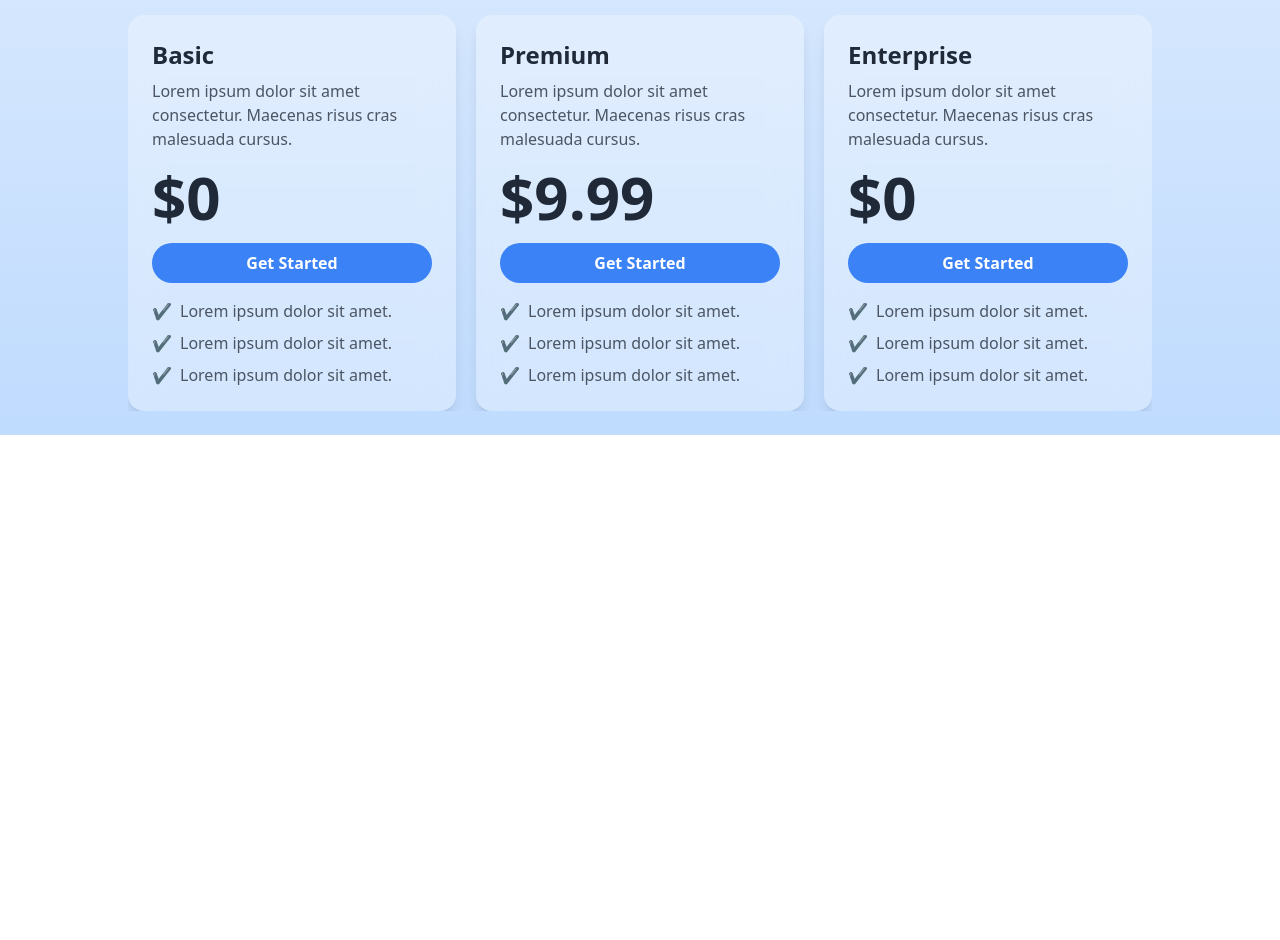
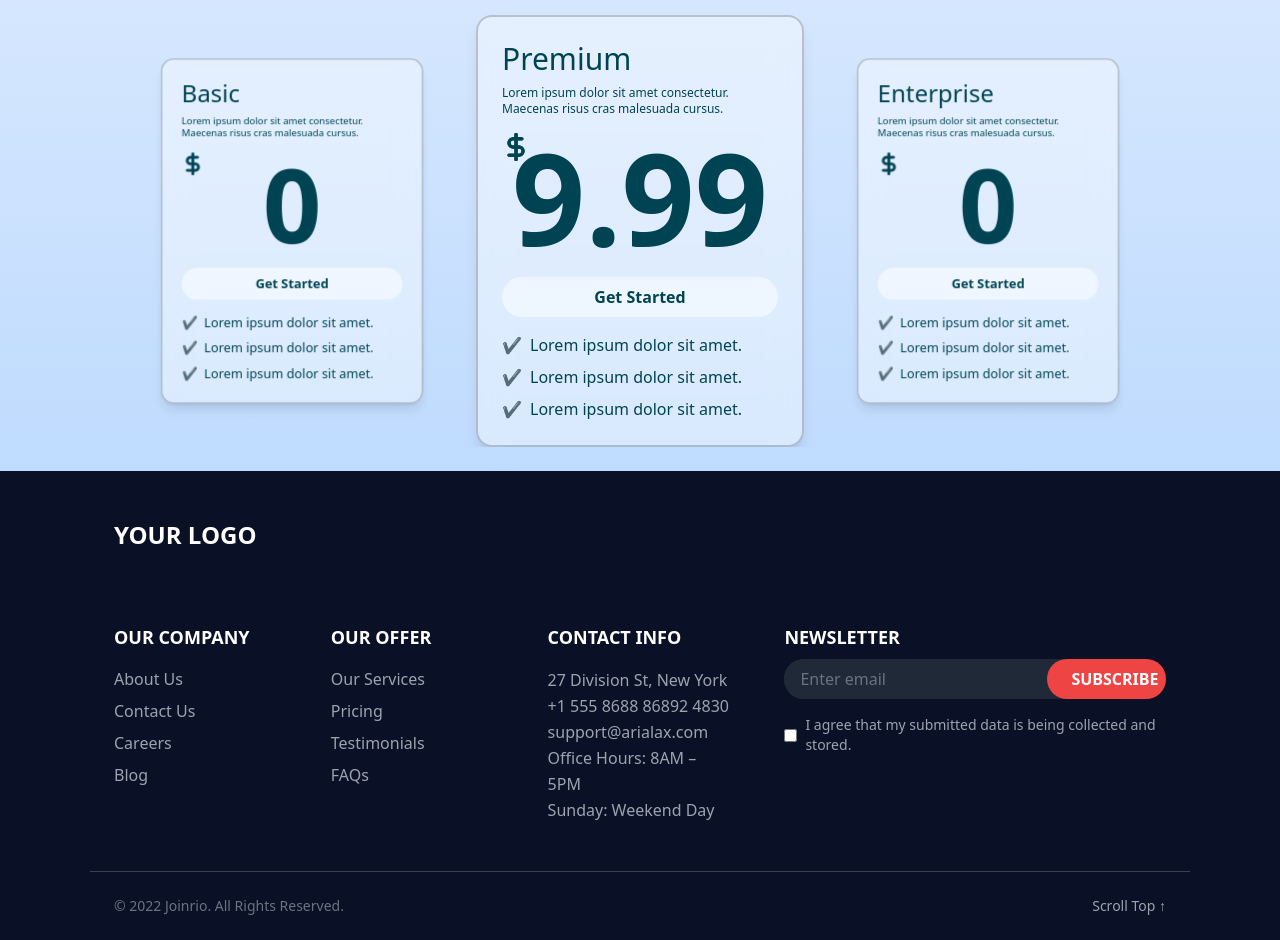
Before and after one commit to CoderAnshul/joinlio, a React (Vite) app: page / in a window 1280 px wide. Shown: the part 9080-10020 px from the top of the page. Before the commit the page ends 9515 px from the top, so only its background shows below. Built offline with nearby package versions, Linux system fonts and the light colour scheme.

Commit message:
new changes in plan and footer

```diff
--- a/package.json
+++ b/package.json
@@ -10,6 +10,9 @@
     "preview": "vite preview"
   },
   "dependencies": {
+    "@fortawesome/free-brands-svg-icons": "^6.7.2",
+    "@fortawesome/free-solid-svg-icons": "^6.7.2",
+    "@fortawesome/react-fontawesome": "^0.2.2",
     "framer-motion": "^11.17.0",
     "gsap": "^3.12.5",
     "lucide-react": "^0.471.0",
--- a/src/App.jsx
+++ b/src/App.jsx
@@ -2,6 +2,7 @@ import React from 'react';
 import { BrowserRouter, Route, Routes } from 'react-router-dom';
 import Navbar from './Components/Navbar';
 import Homepage from './Pages/Homepage';
+import Footer from './Components/Footer';
 
 const App = () => {
   return (
@@ -18,6 +19,7 @@ const App = () => {
             <Route path="/" element={<Homepage />} />
           </Routes>
         </div>
+        <Footer/>
       </BrowserRouter>
     </div>
   );
--- /dev/null
+++ b/src/Components/Footer.jsx
@@ -0,0 +1,160 @@
+import React from "react";
+import { Link } from "react-router-dom";
+
+const Footer = () => {
+  return (
+    <footer className="bg-[#0A1126] text-white pt-12 pb-6">
+      <div className="container max-w-[1100px] mx-auto px-6 grid grid-cols-2 md:grid-cols-3 lg:grid-cols-4 gap-8">
+        {/* Logo Section */}
+        <div>
+          <h1 className="text-2xl font-bold mb-6">YOUR LOGO</h1>
+          <div className="flex space-x-4">
+            <a href="#" className="text-gray-400 hover:text-white">
+              <i className="fab fa-facebook"></i>
+            </a>
+            <a href="#" className="text-gray-400 hover:text-white">
+              <i className="fab fa-twitter"></i>
+            </a>
+            <a href="#" className="text-gray-400 hover:text-white">
+              <i className="fab fa-youtube"></i>
+            </a>
+            <a href="#" className="text-gray-400 hover:text-white">
+              <i className="fab fa-instagram"></i>
+            </a>
+            <a href="#" className="text-gray-400 hover:text-white">
+              <i className="fab fa-envelope"></i>
+            </a>
+          </div>
+        </div>
+      </div>
+
+      <div className="container max-w-[1100px] mx-auto px-6 mt-12 grid grid-cols-1 md:grid-cols-2 lg:grid-cols-5 gap-8">
+        {/* OUR COMPANY Section */}
+        <div>
+          <h2 className="text-lg font-semibold mb-4">OUR COMPANY</h2>
+          <ul className="text-gray-400 space-y-2">
+            <li>
+              <Link
+                to="/about"
+                className="hover:text-white transition duration-300"
+              >
+                About Us
+              </Link>
+            </li>
+            <li>
+              <Link
+                to="/contact"
+                className="hover:text-white transition duration-300"
+              >
+                Contact Us
+              </Link>
+            </li>
+            <li>
+              <Link
+                to="/careers"
+                className="hover:text-white transition duration-300"
+              >
+                Careers
+              </Link>
+            </li>
+            <li>
+              <Link
+                to="/blog"
+                className="hover:text-white transition duration-300"
+              >
+                Blog
+              </Link>
+            </li>
+          </ul>
+        </div>
+
+        {/* OUR OFFER Section */}
+        <div>
+          <h2 className="text-lg font-semibold mb-4">OUR OFFER</h2>
+          <ul className="text-gray-400 space-y-2">
+            <li>
+              <Link
+                to="/services"
+                className="hover:text-white transition duration-300"
+              >
+                Our Services
+              </Link>
+            </li>
+            <li>
+              <Link
+                to="/pricing"
+                className="hover:text-white transition duration-300"
+              >
+                Pricing
+              </Link>
+            </li>
+            <li>
+              <Link
+                to="/testimonials"
+                className="hover:text-white transition duration-300"
+              >
+                Testimonials
+              </Link>
+            </li>
+            <li>
+              <Link
+                to="/faqs"
+                className="hover:text-white transition duration-300"
+              >
+                FAQs
+              </Link>
+            </li>
+          </ul>
+        </div>
+
+        {/* Contact Info Section */}
+        <div>
+          <h2 className="text-lg font-semibold mb-4">CONTACT INFO</h2>
+          <p className="text-gray-400 leading-relaxed">
+            27 Division St, New York<br />
+            +1 555 8688 86892 4830<br />
+            support@arialax.com<br />
+            Office Hours: 8AM – 5PM<br />
+            Sunday: Weekend Day
+          </p>
+        </div>
+
+        {/* Newsletter Section */}
+        <div className="lg:col-span-2 lg:pl-5">
+          <h2 className="text-lg font-semibold mb-2 ">NEWSLETTER</h2>
+          <form className="flex items-center space-x-2 ">
+            <div className="bg-gray-800 rounded-3xl text-gray-400 placeholder-gray-500 overflow-hidden focus:outline-none focus:ring-2 focus:ring-red-500 flex">
+                <input
+                type="email"
+                placeholder="Enter email"
+                className="bg-gray-800 text-gray-400 placeholder-gray-500 rounded px-4 py-2 focus:outline-none focus:ring-2 focus:ring-red-500"
+                />
+                <button
+                type="submit"
+                className="bg-red-500 hover:bg-red-600 text-white font-semibold px-6 py-2 rounded-3xl transition"
+                >
+                SUBSCRIBE
+                </button>
+            </div>
+          </form>
+          <div className="mt-4 text-gray-400 flex items-center space-x-2">
+            <input type="checkbox" id="consent" className="accent-red-500" />
+            <label htmlFor="consent" className="text-sm">
+              I agree that my submitted data is being collected and stored.
+            </label>
+          </div>
+        </div>
+      </div>
+
+      {/* Bottom Section */}
+      <div className="container max-w-[1100px] mx-auto px-6 mt-12 border-t border-gray-700 pt-6 flex justify-between items-center text-sm text-gray-500">
+        <p>© 2022 Joinrio. All Rights Reserved.</p>
+        <a href="#top" className="text-gray-400 hover:text-white">
+          Scroll Top ↑
+        </a>
+      </div>
+    </footer>
+  );
+};
+
+export default Footer;
--- a/src/Components/LandingPage/Subscription.jsx
+++ b/src/Components/LandingPage/Subscription.jsx
@@ -1,9 +1,10 @@
-import React, { useState } from "react";
+import React, { useState, useEffect } from "react";
 import { Swiper, SwiperSlide } from "swiper/react";
 import "swiper/css";
 import "swiper/css/navigation";
 import "swiper/css/pagination";
 import { Navigation, Pagination } from "swiper/modules";
+import dollar from "../../assets/images/dollar.png";
 
 const PricingSlider = () => {
   const headings = [
@@ -45,7 +46,7 @@ const PricingSlider = () => {
     business: [
       {
         title: "Startup",
-        price: "19.99",
+        price: "9.99",
         features: [
           "Feature A for business.",
           "Feature B for business.",
@@ -54,7 +55,7 @@ const PricingSlider = () => {
       },
       {
         title: "Enterprise",
-        price: "49.99",
+        price: "7.99",
         features: [
           "Feature A for business.",
           "Feature B for business.",
@@ -63,7 +64,7 @@ const PricingSlider = () => {
       },
       {
         title: "Corporate",
-        price: "99.99",
+        price: "4.99",
         features: [
           "Feature A for business.",
           "Feature B for business.",
@@ -83,7 +84,7 @@ const PricingSlider = () => {
       },
       {
         title: "Advanced",
-        price: "29.99",
+        price: "2.99",
         features: [
           "Feature A for universities.",
           "Feature B for universities.",
@@ -92,7 +93,7 @@ const PricingSlider = () => {
       },
       {
         title: "Pro",
-        price: "59.99",
+        price: "5.99",
         features: [
           "Feature A for universities.",
           "Feature B for universities.",
@@ -105,16 +106,19 @@ const PricingSlider = () => {
   const [currentHeadingIndex, setCurrentHeadingIndex] = useState(0);
   const swiperRef = React.useRef(null);
 
+  // Effect to reset Swiper slides when currentHeadingIndex changes
+  useEffect(() => {
+    swiperRef.current.swiper.slideTo(0);
+  }, [currentHeadingIndex]);
+
   const handleNext = () => {
     setCurrentHeadingIndex((prevIndex) => (prevIndex + 1) % headings.length);
-    swiperRef.current.swiper.slideNext();
   };
 
   const handlePrev = () => {
     setCurrentHeadingIndex((prevIndex) =>
       (prevIndex - 1 + headings.length) % headings.length
     );
-    swiperRef.current.swiper.slidePrev();
   };
 
   const currentKey = headings[currentHeadingIndex].key;
@@ -129,37 +133,37 @@ const PricingSlider = () => {
       <div className="w-full max-w-5xl">
         <Swiper
           ref={swiperRef}
-          key={currentKey} // Force re-render on section change
+          key={currentKey}
           modules={[Navigation, Pagination]}
           navigation
-          // pagination={{ clickable: true }}
           slidesPerView={1}
           spaceBetween={20}
+          effect="slide"  // Ensure smooth sliding transition
           breakpoints={{
-            640: { slidesPerView: 1 },
+            640: { slidesPerView: 2 },
             1024: { slidesPerView: 3 },
           }}
           className="w-full"
         >
           {plans[currentKey].map((plan, index) => (
             <SwiperSlide key={index}>
-              <div className="flex flex-col justify-between bg-[#FFFFFF]/30 backdrop-blur-lg p-6 rounded-2xl shadow-lg h-full">
-                <h2 className="text-xl lg:text-2xl font-bold text-gray-800">
-                  {plan.title}
-                </h2>
-                <p className="text-sm lg:text-base text-gray-600 mt-2">
-                  Lorem ipsum dolor sit amet consectetur. Maecenas risus cras
-                  malesuada cursus.
+              <div
+                className={`flex flex-col justify-between bg-[#FFFFFF]/40 backdrop-blur-lg p-6 border-2 border-black border-opacity-20 rounded-2xl shadow-lg h-full
+                transition-transform duration-300 ${index === 1 ? "lg:scale-100" : "lg:scale-[0.8]"}`}
+              >
+                <h2 className="text-xl lg:text-3xl font-medium text-planColor">{plan.title}</h2>
+                <p className="text-xs lg:text-xs font-medium max-w-4/5 text-planColor mt-2">
+                  Lorem ipsum dolor sit amet consectetur. Maecenas risus cras malesuada cursus.
                 </p>
-                <h3 className="text-4xl lg:text-6xl font-black text-gray-800 my-4">
-                  ${plan.price}
+                <h3 className="text-4xl relative lg:text-9xl font-semibold text-center text-planColor my-4">
+                  <img className="h-7 absolute" src={dollar} alt="money" />{plan.price}
                 </h3>
-                <button className="bg-blue-500 text-white text-sm lg:text-base font-semibold py-2 rounded-full w-full">
+                <button className="bg-[#FFFFFF]/50 text-planColor text-sm lg:text-base font-semibold py-2 rounded-full w-full">
                   Get Started
                 </button>
-                <ul className="mt-4 space-y-2 text-sm lg:text-base text-gray-600">
+                <ul className="mt-4 space-y-2 text-sm lg:text-base text-center text-planColor">
                   {plan.features.map((feature, i) => (
-                    <li key={i} className="flex items-center">
+                    <li key={i} className="flex items-center text-center">
                       <span className="text-blue-500 mr-2">✔️</span>
                       {feature}
                     </li>
@@ -174,14 +178,11 @@ const PricingSlider = () => {
         <button
           className="swiper-button-prev bg-white p-3 h-5 !w-12 rounded-full shadow-md active:scale-90 hover:bg-blue-200 "
           onClick={handlePrev}
-        >
-          {/* ⬅️ */}
-        </button>
+        ></button>
         <button
           className="swiper-button-next bg-white p-3 h-5 !w-12 rounded-full shadow-md active:scale-90 hover:bg-blue-200 "
           onClick={handleNext}
-        >
-        </button>
+        ></button>
       </div>
     </div>
   );
--- a/tailwind.config.js
+++ b/tailwind.config.js
@@ -13,6 +13,7 @@ export default {
       colors: {
         customBlue: '#000E29',
         textColor: '#2CA2FB',
+        planColor: '#004453',
       },
     },
   },
```
Also changed, not shown: src/assets/images/dollar.png (added), 1 other file (tests, documents, lock files or other folders).
